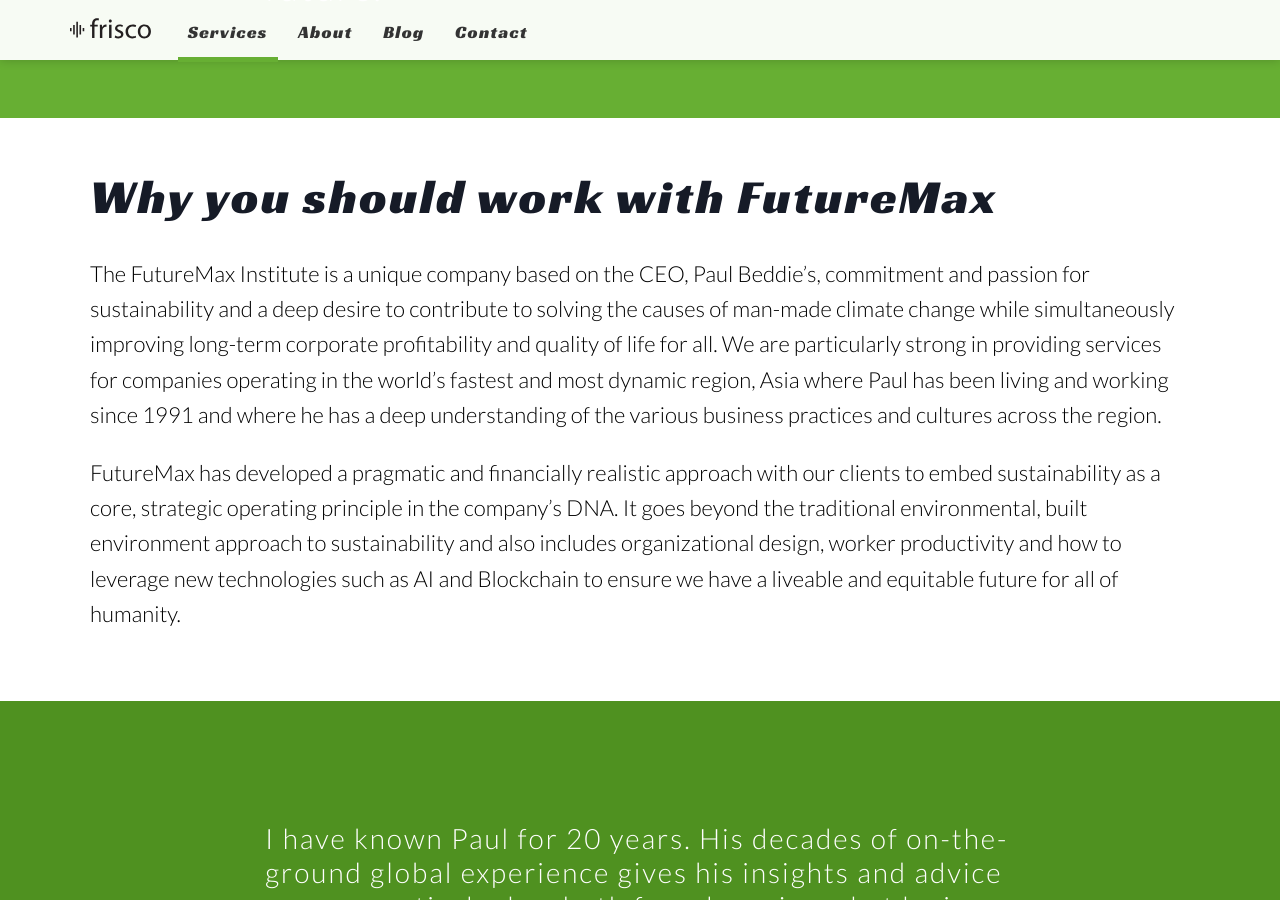
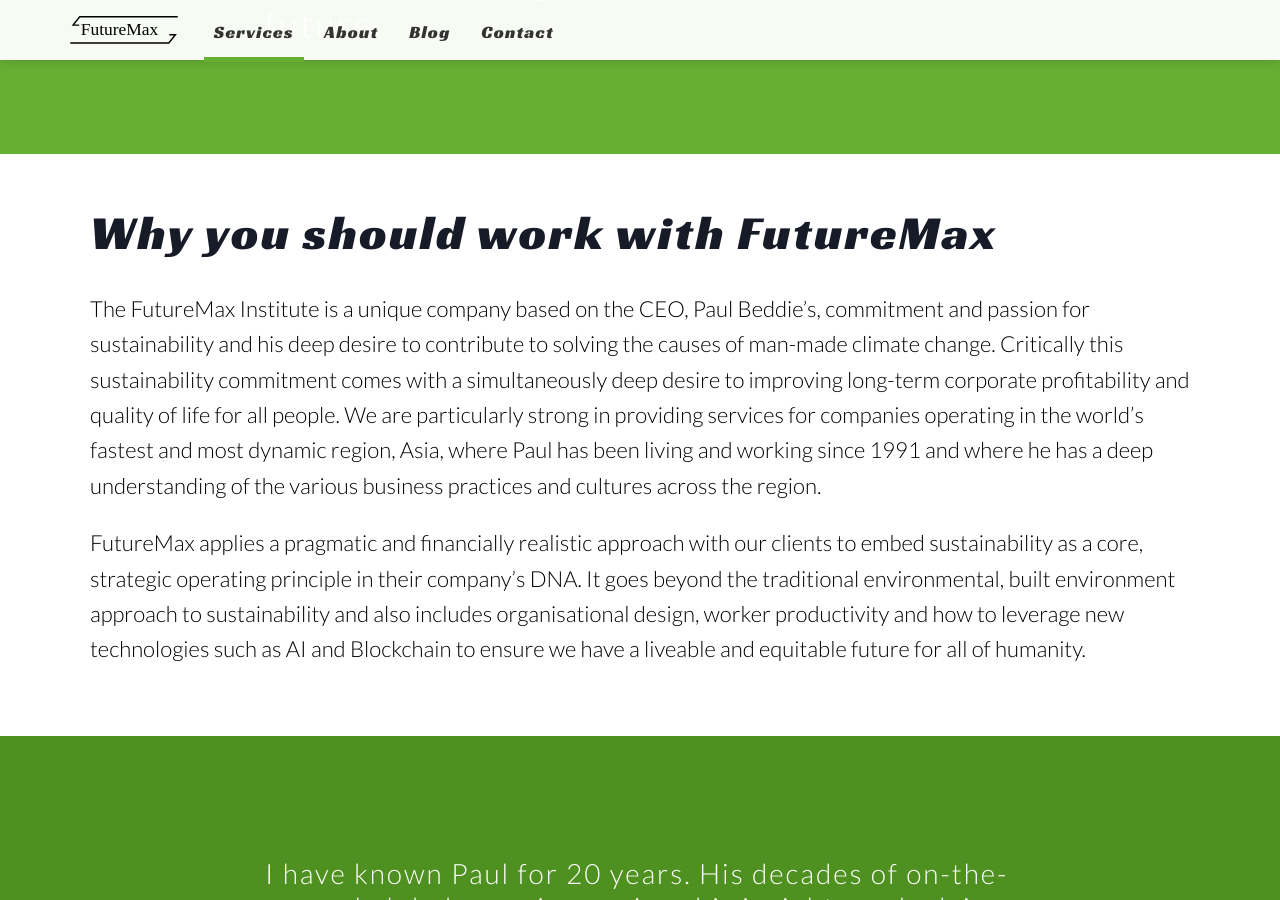
Before and after one commit to mlweih/paulbeddiefrisco, a Jekyll site: the page built from futuremax.html, in a window 1280 px wide and 900 px high, scrolled down 2120 px. Built offline with Jekyll 4.4.1, drawn with Linux system fonts in a browser that asks for light colours; nearby versions of some CDN libraries; some of the changed text lies outside the part shown.

Commit message:
Logo + ContentUpdates
- Updated Content for Paul’s Requests
- Added New Logo
- Added Favicon

```diff
--- a/contact.html
+++ b/contact.html
@@ -8,7 +8,7 @@ image: https://source.unsplash.com/WNAO036c6FM/2000x1322?a=.png
 	<div class="inner-hero text-container">
 		<div class="hero-text-container">
 			<h1 class="editable">Get in Touch Today</h1>
-			<p class="subtext editable">If you have any questions or queries send a message to FutureMax and we promise to get back to you within 24 hours.</p>
+			<p class="subtext editable">If you have any questions or queries send a message to FutureMax and we promise to get back to you within 48 hours.</p>
 		</div>
 	</div>
 </section>
--- a/futuremax.html
+++ b/futuremax.html
@@ -18,10 +18,10 @@ description: What FutureMax Will Do for Your Business
 			<div class="text">
 				<h2 class="editable">What FutureMax Institue will do for your Business</h2>
 				<p class="editable">
-					FutureMax provides two consulting services that support our vision to make the world a better and more sustainable world
+					FutureMax provides two consulting services that support our vision to make a better and more sustainable world;
 					<ul>
 						<li>CEO and Senior executive Strategy Realization Services to embed strategic sustainability design principals into ALL aspects of the company’s operations with targeted outcomes and ROI</li>
-						<li>Identification, selection and implementation of targeted IT and/or, Energy Efficiency, Indoor Air Quality, Smart Building, SDG (Sustainability Development Goals), ESG (Energy, Sustainability & Governance) solutions that reduce costs and improve revenues in the built environment.
+						<li>Identification, selection and implementation of targeted IT and/or, Energy Efficiency, Indoor Air Quality, Smart Building, SDG (Sustainability Development Goals), ESG (Energy, Sustainability & Governance) solutions that reduce costs and/or improve revenues, and productivity in the built environment.
 						</li>
 				</ul>
 				</p>
@@ -44,9 +44,9 @@ description: What FutureMax Will Do for Your Business
 		<div class="container flex">
 			<div class="text">
 				<h2 class="editable">Why you should work with FutureMax</h2>
-				<p class="editable">The FutureMax Institute is a unique company based on the CEO, Paul Beddie’s, commitment and passion for sustainability and a deep desire to contribute to solving the causes of man-made climate change while simultaneously improving long-term corporate profitability and quality of life for all. We are particularly strong in providing services for companies operating in the world’s fastest and most dynamic region, Asia where Paul has been living and working since 1991 and where he has a deep understanding of the various business practices and cultures across the region.
+				<p class="editable">The FutureMax Institute is a unique company based on the CEO, Paul Beddie’s, commitment and passion for sustainability and his deep desire to contribute to solving the causes of man-made climate change.  Critically this sustainability commitment comes with a simultaneously deep desire to improving long-term corporate profitability and quality of life for all people. We are particularly strong in providing services for companies operating in the world’s fastest and most dynamic region, Asia, where Paul has been living and working since 1991 and where he has a deep understanding of the various business practices and cultures across the region.
 				</p>
-				<p class="editable">FutureMax has developed a pragmatic and financially realistic approach with our clients to embed sustainability as a core, strategic operating principle in the company’s DNA. It goes beyond the traditional environmental, built environment approach to sustainability and also includes organizational design, worker productivity and how to leverage new technologies such as AI and Blockchain to ensure we have a liveable and equitable future for all of humanity.</p>
+				<p class="editable">FutureMax applies a pragmatic and financially realistic approach with our clients to embed sustainability as a core, strategic operating principle in their company’s DNA. It goes beyond the traditional environmental, built environment approach to sustainability and also includes organisational design, worker productivity and how to leverage new technologies such as AI and Blockchain to ensure we have a liveable and equitable future for all of humanity.</p>
 			</div>
 		</div>
 	</section>
```
Also changed, not shown: about.html (+5 -4 lines), studies.html (+44 -23 lines), favicon.png (added), images/favicon.png (deleted), images/highrise_vert_650x1300.jpg (added), images/logo/dark.svg, images/logo/light.svg, images/paul_standing_650x1300.jpg (added), images/singapore_bkgd_2000.jpg (added).
